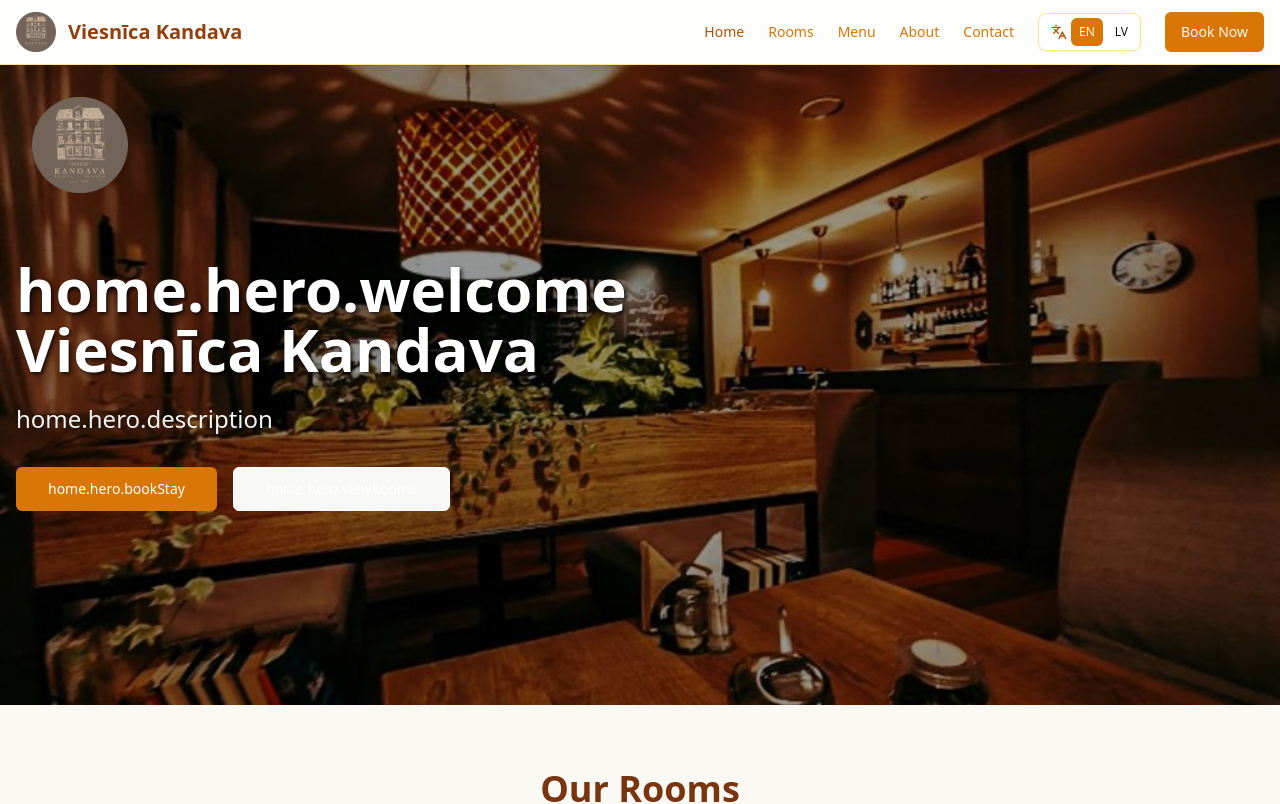
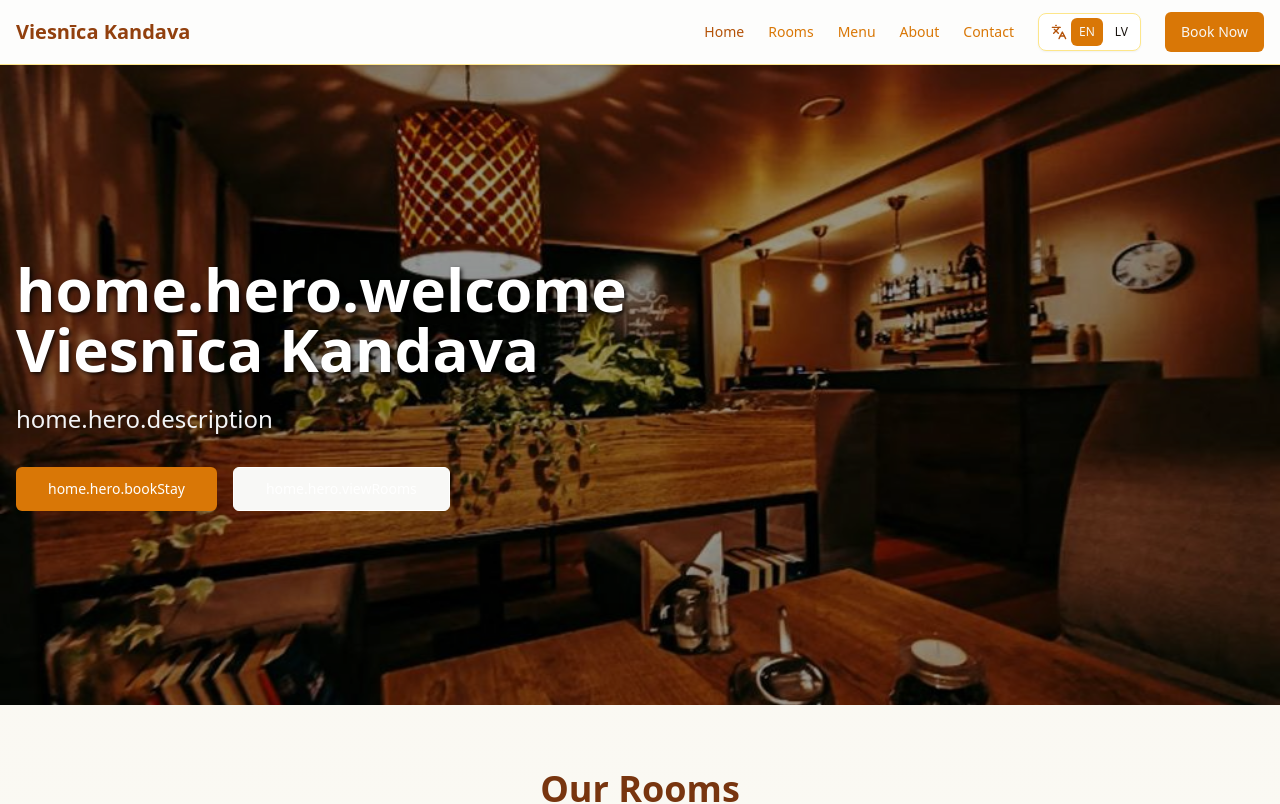
Before and after one commit to nkot24/creative-query-flow, a React (Vite) app: page / in a window 1280 px wide. Shown: the top 804 px of the page. Built offline with nearby package versions, Linux system fonts and the light colour scheme.

Commit message:
Revert: Add hotel logo
Reverts the changes that added the hotel logo to the website.

```diff
--- a/src/components/hotel/HeroSection.tsx
+++ b/src/components/hotel/HeroSection.tsx
@@ -18,15 +18,6 @@ export const HeroSection = () => {
       >
         {/* Dark overlay for better text readability */}
         <div className="absolute inset-0 bg-black/40"></div>
-      </div>
-
-      {/* Hotel Logo */}
-      <div className="absolute top-8 left-8 z-20">
-        <img
-          src="/lovable-uploads/19124d70-e714-490d-9025-e31276cbf111.png"
-          alt="Kandava Viesnīca Logo"
-          className="h-20 md:h-24 w-auto"
-        />
       </div>
 
       {/* Content */}
--- a/src/components/hotel/Navigation.tsx
+++ b/src/components/hotel/Navigation.tsx
@@ -25,15 +25,8 @@ export const Navigation = () => {
     <nav className="bg-card/95 backdrop-blur-sm border-b border-amber-200 sticky top-0 z-50 shadow-sm">
       <div className="container mx-auto px-4">
         <div className="flex justify-between items-center h-16">
-          <Link to="/" className="flex items-center gap-3 hover:opacity-80 transition-opacity">
-            <img
-              src="/lovable-uploads/19124d70-e714-490d-9025-e31276cbf111.png"
-              alt="Kandava Viesnīca Logo"
-              className="h-10 w-auto"
-            />
-            <span className="text-xl font-bold text-amber-800 hover:text-amber-900 transition-colors">
-              Viesnīca Kandava
-            </span>
+          <Link to="/" className="text-xl font-bold text-amber-800 hover:text-amber-900 transition-colors">
+            Viesnīca Kandava
           </Link>
 
           {/* Desktop Navigation */}
```
